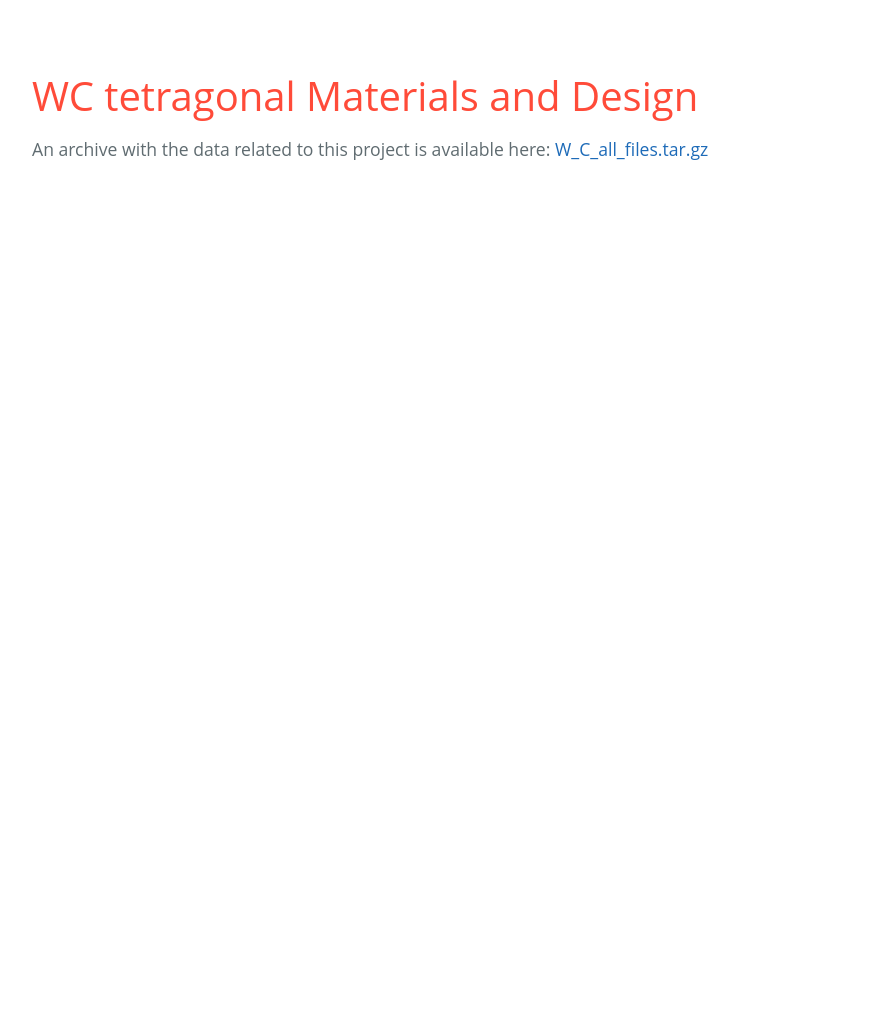
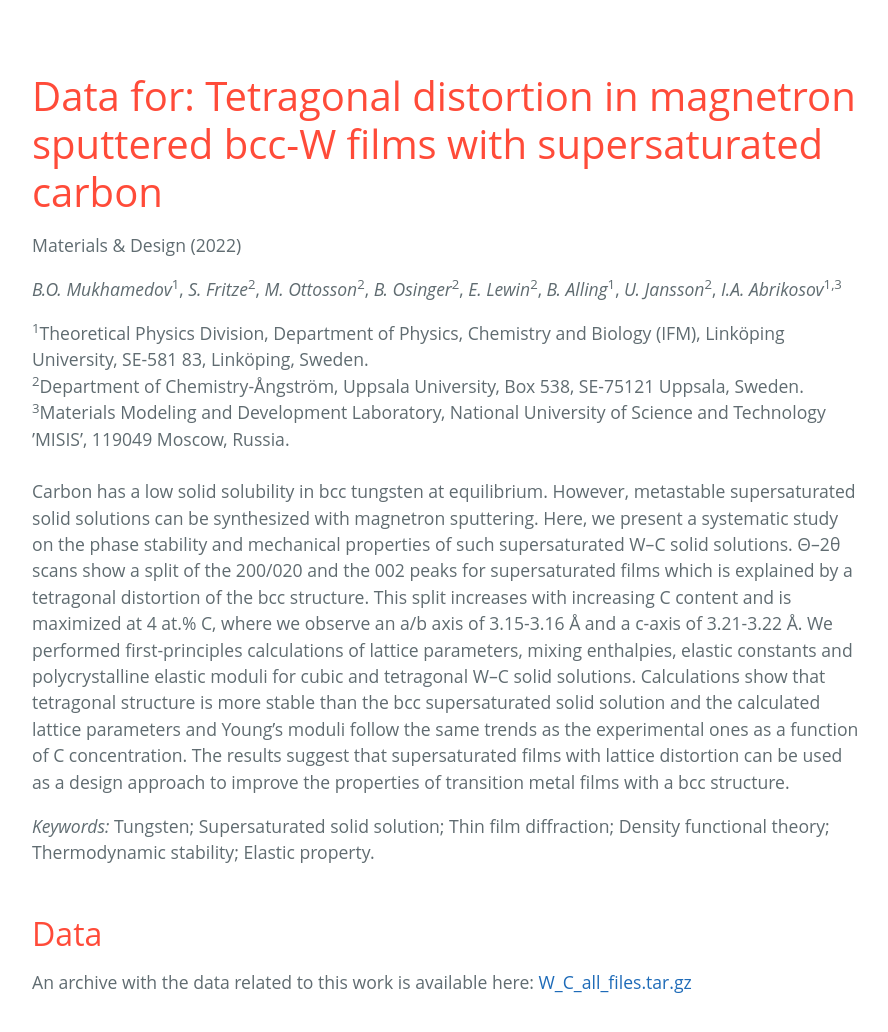
Before and after one commit to Open-Materials-DB-data/wctmd, a plain HTML site: page index.html in a window 1280 px wide. Shown: the whole page, without its empty margins (192-1080 px from the left). Before the commit the page ends 800 px from the top, so only its background shows below. Drawn offline with nearby package versions, Linux system fonts and the light colour scheme.

Commit message:
Generated website contents Tue, 18 Jan 2022 07:38:30 +0000

```diff
--- a/index.html
+++ b/index.html
@@ -72,9 +72,22 @@
   <main class="main-content">
     <div class="document">
 
-<div class="section" id="wc-tetragonal-materials-and-design">
-<h1>WC tetragonal Materials and Design</h1>
-<p>An archive with the data related to this project is available here: <a class="reference external" href="https://pw91.openmaterialsdb.se/data/WC_tetragonal_Materials_and_Design/W_C_all_files.tar.gz">W_C_all_files.tar.gz</a></p>
+<div class="section" id="data-for-tetragonal-distortion-in-magnetron-sputtered-bcc-w-films-with-supersaturated-carbon">
+<h1>Data for: Tetragonal distortion in magnetron sputtered bcc-W films with supersaturated carbon</h1>
+<p>Materials &amp; Design (2022)</p>
+<p><em>B.O. Mukhamedov</em><sup>1</sup>, <em>S. Fritze</em><sup>2</sup>, <em>M. Ottosson</em><sup>2</sup>, <em>B. Osinger</em><sup>2</sup>, <em>E. Lewin</em><sup>2</sup>, <em>B. Alling</em><sup>1</sup>, <em>U. Jansson</em><sup>2</sup>, <em>I.A. Abrikosov</em><sup>1,3</sup></p>
+<div class="line-block">
+<div class="line"><sup>1</sup>Theoretical Physics Division, Department of Physics, Chemistry and Biology (IFM), Linköping University, SE-581 83, Linköping, Sweden.</div>
+<div class="line"><sup>2</sup>Department of Chemistry-Ångström, Uppsala University, Box 538, SE-75121 Uppsala, Sweden.</div>
+<div class="line"><sup>3</sup>Materials Modeling and Development Laboratory, National University of Science and Technology ’MISIS’, 119049 Moscow, Russia.</div>
+<div class="line"><br /></div>
+</div>
+<p>Carbon has a low solid solubility in bcc tungsten at equilibrium. However, metastable supersaturated solid solutions can be synthesized with magnetron sputtering. Here, we present a systematic study on the phase stability and mechanical properties of such supersaturated W–C solid solutions. Θ–2θ scans show a split of the 200/020 and the 002 peaks for supersaturated films which is explained by a tetragonal distortion of the bcc structure. This split increases with increasing C content and is maximized at 4 at.% C, where we observe an a/b axis of 3.15-3.16 Å and a c-axis of 3.21-3.22 Å. We performed first-principles calculations of lattice parameters, mixing enthalpies, elastic constants and polycrystalline elastic moduli for cubic and tetragonal W–C solid solutions. Calculations show that tetragonal structure is more stable than the bcc supersaturated solid solution and the calculated lattice parameters and Young’s moduli follow the same trends as the experimental ones as a function of C concentration. The results suggest that supersaturated films with lattice distortion can be used as a design approach to improve the properties of transition metal films with a bcc structure.</p>
+<p><em>Keywords:</em> Tungsten; Supersaturated solid solution; Thin film diffraction; Density functional theory; Thermodynamic stability; Elastic property.</p>
+<div class="section" id="data">
+<h2>Data</h2>
+<p>An archive with the data related to this work is available here: <a class="reference external" href="https://pw91.openmaterialsdb.se/data/WC_tetragonal_Materials_and_Design/W_C_all_files.tar.gz">W_C_all_files.tar.gz</a></p>
+</div>
 </div>
 </div>
 
```
